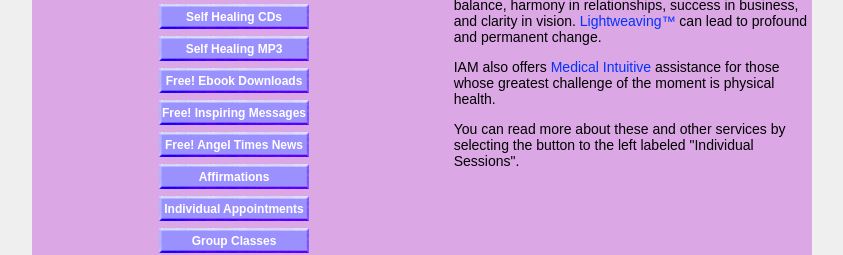
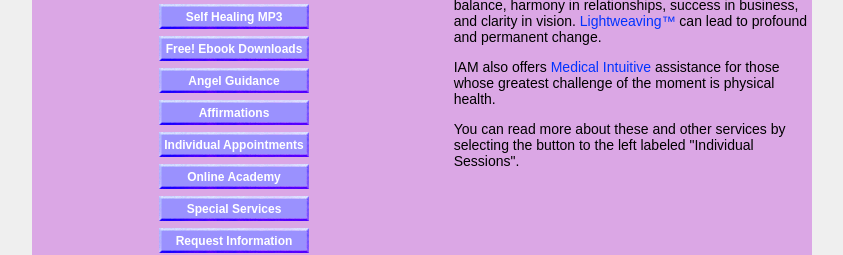
Before and after one commit to InnerMastery/AcademyOfMastery2014, a plain HTML site: page index.html in a window 1280 px wide. Shown: the part 557-812 px from the top of the page, without its empty margins (218-1061 px from the left). Drawn offline with Linux system fonts and the light colour scheme.

Commit message:
Update sidebar

```diff
--- a/index.html
+++ b/index.html
@@ -22,9 +22,6 @@
 
 
 
-  <tr>
-		<td id=navbutton background='./img/but_iam1.gif' WIDTH=150 HEIGHT=25><A HREF='../products/'>Self Healing CDs</A></td>
-	</tr>
 
  <tr>
 		<td id=navbutton background='./img/but_iam1.gif' WIDTH=150 HEIGHT=25><A HREF='../products/'>Self Healing MP3</A></td>
@@ -35,19 +32,13 @@
 	</tr>
 
 <tr>
-		<td id=navbutton background='./img/but_iam1.gif' WIDTH=150 HEIGHT=25><A HREF='../free/free-angel-guidance/'>Free! Inspiring Messages</A></td>
+		<td id=navbutton background='./img/but_iam1.gif' WIDTH=150 HEIGHT=25><A HREF='../angel/'>Angel Guidance</A></td>
 	</tr>
 	<tr>
-		<td id=navbutton background='./img/but_iam1.gif' WIDTH=150 HEIGHT=25><A HREF='../angel-times-news/'>Free! Angel Times News</A></td>
-	</tr>
-	<tr>
-		<td id=navbutton background='./img/but_iam1.gif' WIDTH=150 HEIGHT=25><A HREF='../free/affirmations-awakening/'>Affirmations</A></td>
+		<td id=navbutton background='./img/but_iam1.gif' WIDTH=150 HEIGHT=25><A HREF='../affirmation/'>Affirmations</A></td>
 	</tr>
 	<tr>
 		<td id=navbutton background='./img/but_iam1.gif' WIDTH=150 HEIGHT=25><A HREF='./individual_sessions.html'>Individual Appointments</A></td>
-	</tr>
-	<tr>
-		<td id=navbutton background='./img/but_iam1.gif' WIDTH=150 HEIGHT=25><A HREF='./group_classes.html'>Group Classes</A></td>
 	</tr>
 	<tr>
 		<td id=navbutton background='./img/but_iam1.gif' WIDTH=150 HEIGHT=25><A HREF='./online_courses.html'>Online Academy</A></td>
```
